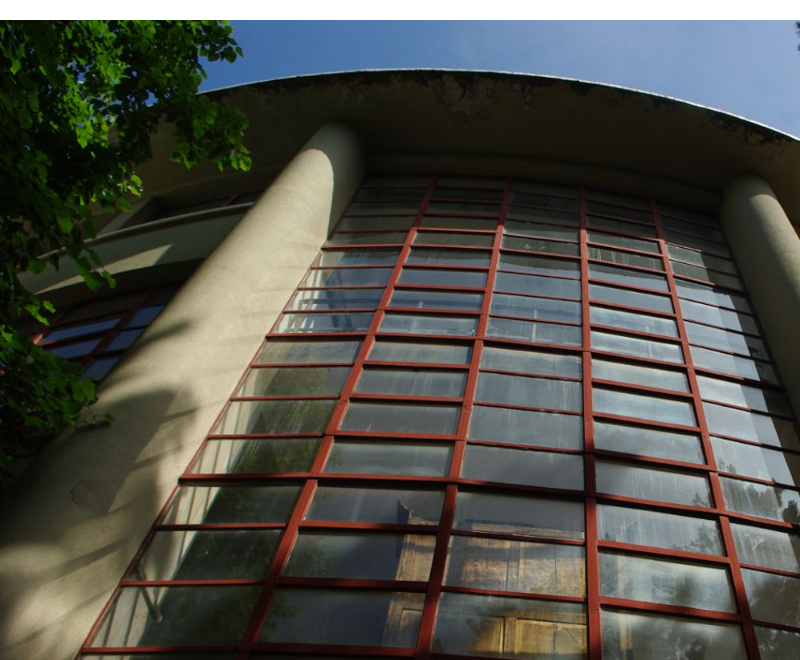
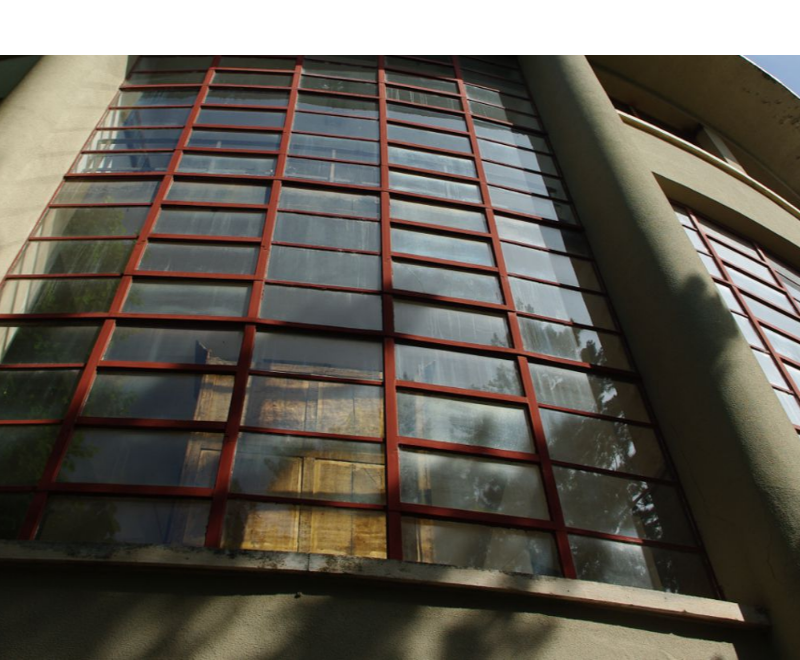
Before and after one commit to jeKnowledge/jfalcao-v2, an Electron app: page index.html in a window 800 px wide. Shown: the part 140-800 px from the top of the page. Drawn offline with Linux system fonts and the light colour scheme.

Commit message:
changes images display

```diff
--- a/app.js
+++ b/app.js
@@ -1,6 +1,5 @@
 var app = {};
 
-document.getElementById('images').style.backgroundImage="url('foto1.JPG')";
 
 $(document).ready(function () {
   app.images = ['foto1.JPG', 'foto2.JPG', 'foto3.JPG', 'foto4.JPG','foto5.JPG','foto6.JPG','foto7.JPG'];
@@ -12,6 +11,8 @@ $(document).ready(function () {
   /* Preload all images and floors*/
   $.map(app.images, preloadImage);
   $.map(app.floors, preloadImage);
+  changeImage('right', true);
+
 });
 
 
@@ -21,14 +22,14 @@ var preloadImage = function (url) {
   img.src = url;
 };
 
-var changeImage = function (direction) {
-  if (direction == 'right') {
+var changeImage = function (direction, firstTime) {
+  if (direction == 'right' && !firstTime) {
     if (app.currentImage == app.images.length - 1) {
       app.currentImage = 0;
     } else {
       app.currentImage++;
     }
-  } else {
+  } else if (direction == 'left' && !firstTime) {
     if (app.currentImage == 0) {
       app.currentImage = app.images.length - 1;
     } else {
@@ -40,6 +41,7 @@ var changeImage = function (direction) {
 
   $(image).fadeOut('slow', function () {
     $(image).css('background', "url('" + app.images[app.currentImage] + "') no-repeat center center fixed");
+    $(image).css('background-size', 'cover');
     $(image).fadeIn();
   });
 };
@@ -96,6 +98,8 @@ $('#floors').bind('swipeleft', function (e) {
 
 
 /* IMAGENS */
+
+
 $('#images').bind('swipeleft', function (e) {
   changeImage('right');
 });
--- a/style.css
+++ b/style.css
@@ -47,9 +47,7 @@ html, body {
 #images {
   width: 100%;
   height: 100%;
-  background-size: cover;
   top: 20%;
-  position: fixed;
 }
 
 #floors{
```
